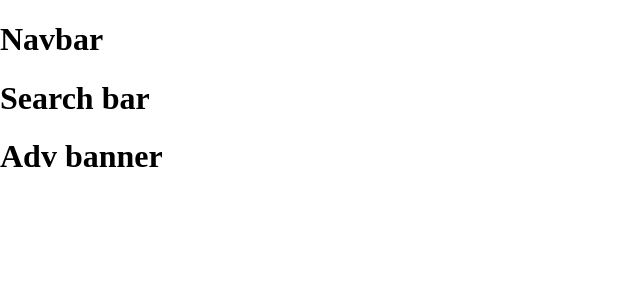
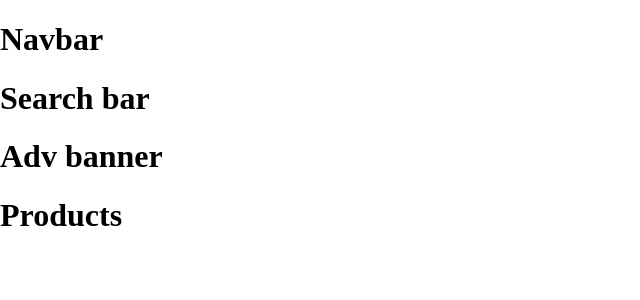
Before and after one commit to Kameal22/react-eCommerce-app, a React (Create React App) app: page / in a window 1280 px wide. Shown: the top 300 px of the page, without its empty margins (0-640 px from the left). Built offline with nearby package versions, Linux system fonts and the light colour scheme.

Commit message:
Added more components

```diff
--- a/src/App.tsx
+++ b/src/App.tsx
@@ -1,6 +1,7 @@
 import React from "react";
 import AdvBanner from "./components/banner/AdvBanner";
 import Nav from "./components/nav/Nav";
+import RecProducts from "./components/recommendation/RecProducts";
 import SearchBar from "./components/searchBar/SearchBar";
 import "./styles/App.scss";
 
@@ -10,6 +11,7 @@ const App: React.FC = () => {
       <Nav />
       <SearchBar />
       <AdvBanner />
+      <RecProducts />
     </div>
   );
 };
--- /dev/null
+++ b/src/components/recommendation/RecProducts.tsx
@@ -0,0 +1,12 @@
+import React from "react";
+import "../../styles/recommendationStyles/recProducts.scss";
+
+const RecProducts: React.FC = () => {
+  return (
+    <div className="App">
+      <h1>Products</h1>
+    </div>
+  );
+};
+
+export default RecProducts;
```
Also changed, not shown: src/components/recommendation/RecDescription.tsx (added, +12 -0 lines), src/components/recommendation/RecImg.tsx (added, +12 -0 lines), src/components/recommendation/RecPrice.tsx (added, +12 -0 lines), src/components/recommendation/RecProduct.tsx (added, +12 -0 lines), src/styles/recommendationStyles/recDescription.scss (added), src/styles/recommendationStyles/recImg.scss (added), src/styles/recommendationStyles/recPrice.scss (added), src/styles/recommendationStyles/recProduct.scss (added), src/styles/recommendationStyles/recProducts.scss (added).
